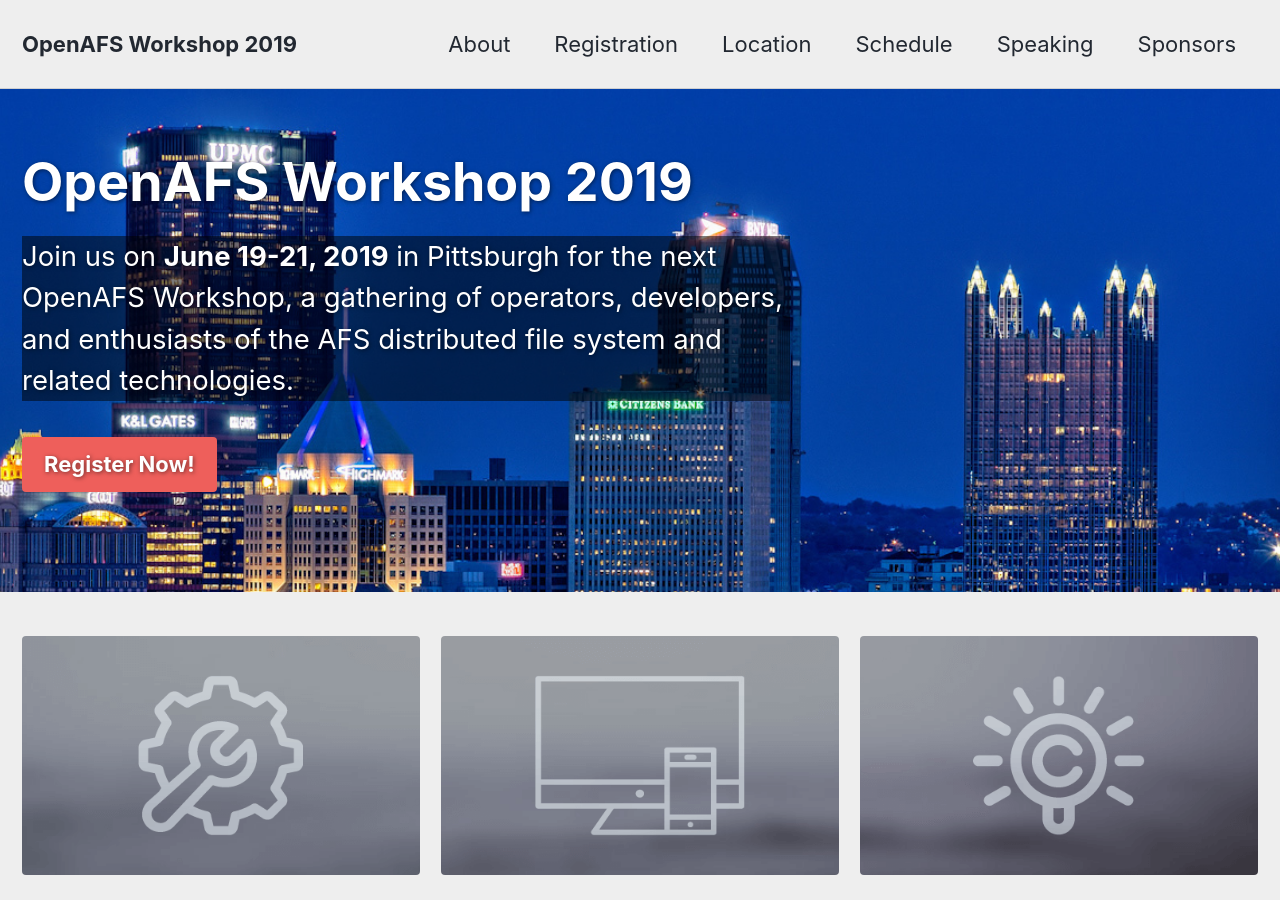
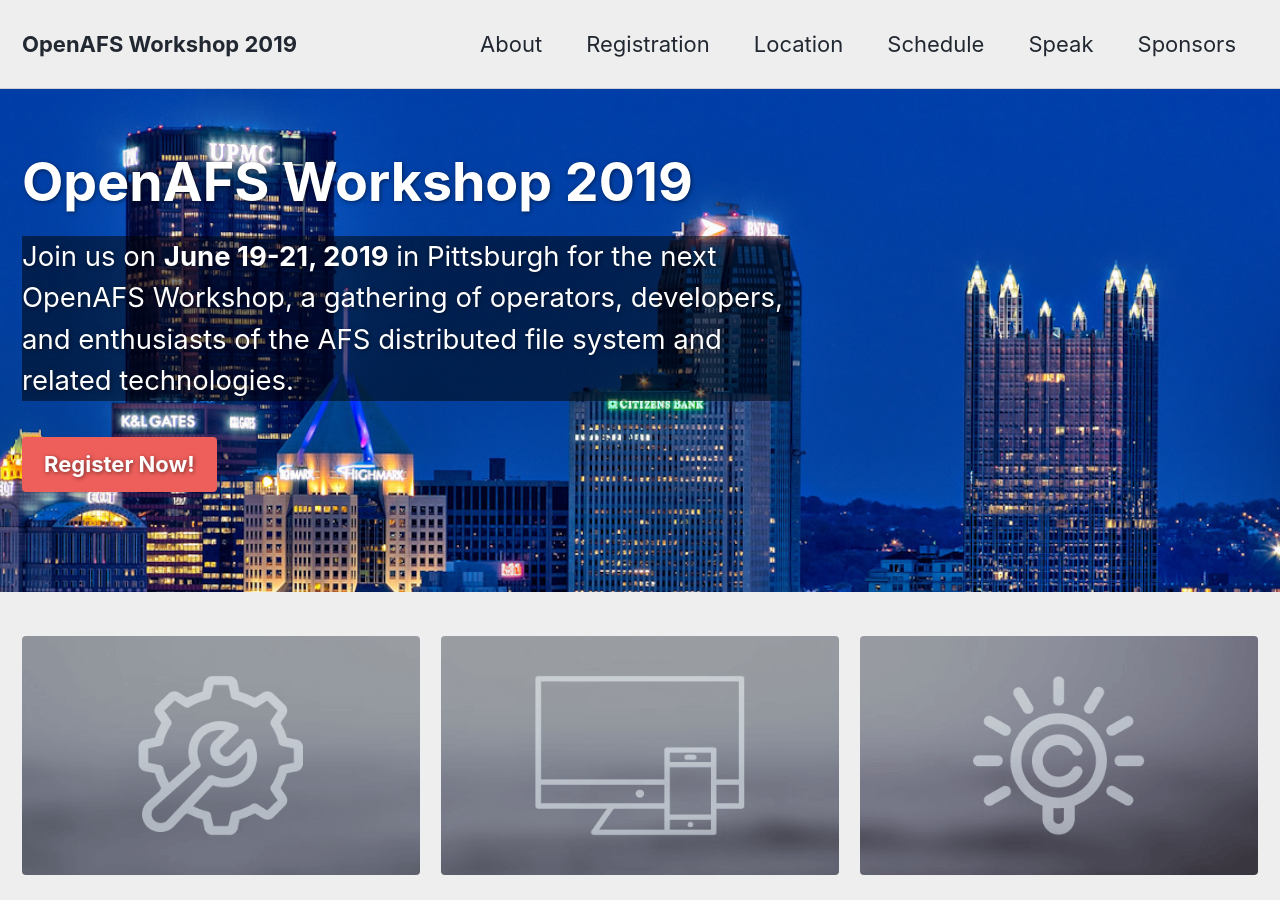
Before and after one commit to openafsfoundation/openafs-workshop.org, a Jekyll site: the page built from index.html, in a window 1280 px wide and 900 px high. Built offline with Jekyll 4.4.1, drawn with Linux system fonts in a browser that asks for light colours; cached includes are drawn as plain includes; nearby versions of some CDN libraries; the list of posts is cut into pages by our own code.

Commit message:
Nav tweak

```diff
--- a/_data/navigation.yml
+++ b/_data/navigation.yml
@@ -8,7 +8,7 @@
     url: "/2019/location/"
   - title: "Schedule"
     url: "/2019/schedule"
-  - title: "Speaking"
+  - title: "Speak"
     url: "/2019/cfp/"
   - title: "Sponsors"
     url: "/2019/sponsors/"
```
